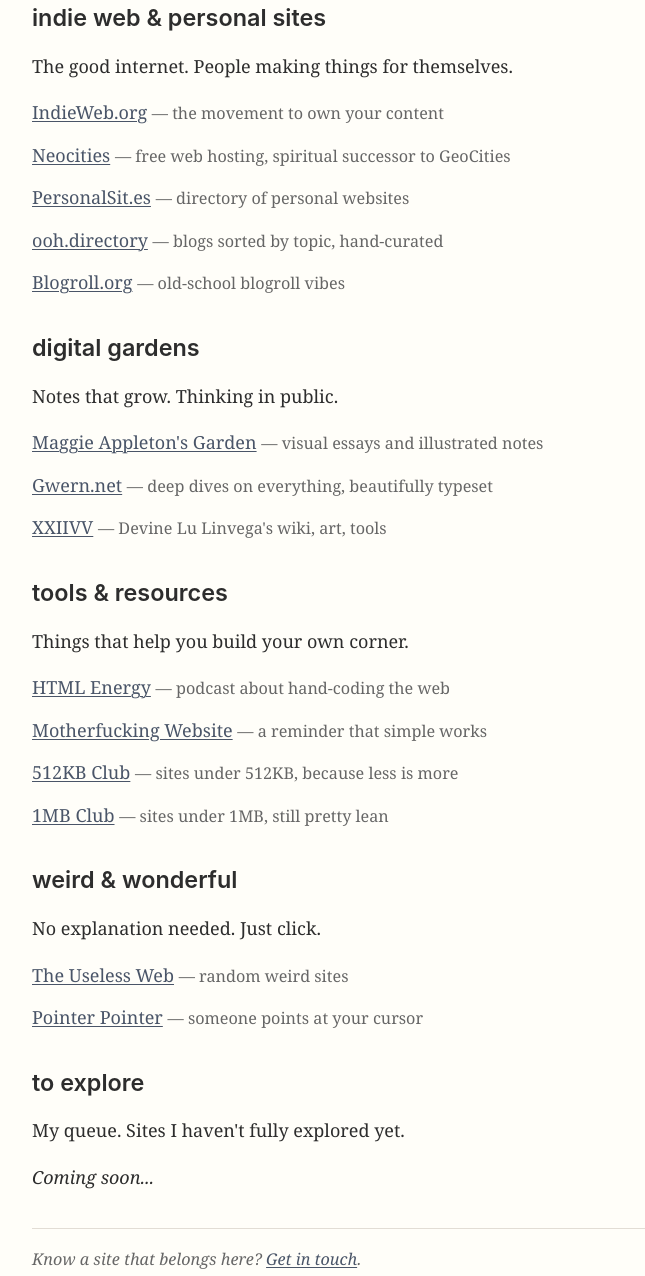
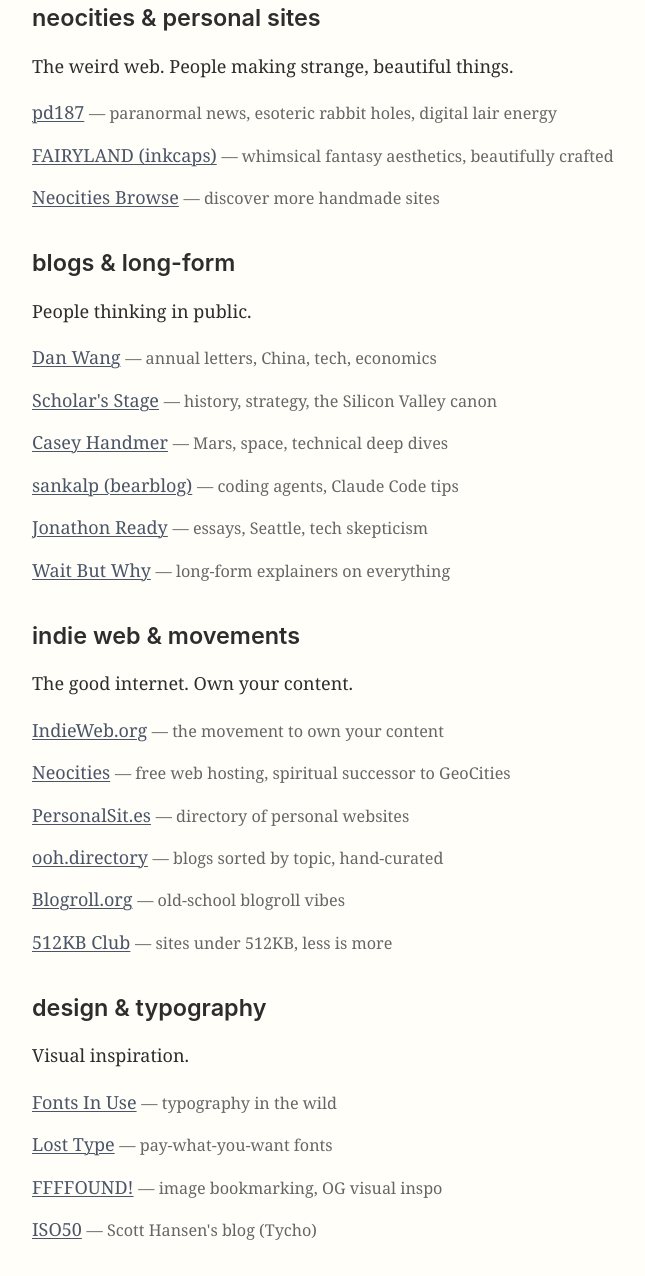
Before and after one commit to APLASTICBAGGY/APLASTICBAGGY.github.io, a plain HTML site: page links.html in a window 1280 px wide. Shown: the part 276-1552 px from the top of the page, without its empty margins (301-946 px from the left). Drawn offline with Linux system fonts and the light colour scheme.

Commit message:
Add links from Safari bookmarks
Neocities inspo: pd187, inkcaps (FAIRYLAND)
Blogs: Dan Wang, Scholar's Stage, Casey Handmer, sankalp
Design: Fonts In Use, Lost Type, ISO50
Culture: The Point, Gorilla vs Bear, Where's Your Ed At

```diff
--- a/links.html
+++ b/links.html
@@ -25,8 +25,58 @@
 
     <main>
       <section class="link-section">
-        <h2>indie web & personal sites</h2>
-        <p>The good internet. People making things for themselves.</p>
+        <h2>neocities & personal sites</h2>
+        <p>The weird web. People making strange, beautiful things.</p>
+        <ul class="links">
+          <li>
+            <a href="https://pd187.neocities.org" target="_blank" rel="noopener">pd187</a>
+            <span class="desc">— paranormal news, esoteric rabbit holes, digital lair energy</span>
+          </li>
+          <li>
+            <a href="https://inkcaps.neocities.org" target="_blank" rel="noopener">FAIRYLAND (inkcaps)</a>
+            <span class="desc">— whimsical fantasy aesthetics, beautifully crafted</span>
+          </li>
+          <li>
+            <a href="https://neocities.org/browse" target="_blank" rel="noopener">Neocities Browse</a>
+            <span class="desc">— discover more handmade sites</span>
+          </li>
+        </ul>
+      </section>
+
+      <section class="link-section">
+        <h2>blogs & long-form</h2>
+        <p>People thinking in public.</p>
+        <ul class="links">
+          <li>
+            <a href="https://danwang.co/2025-letter/" target="_blank" rel="noopener">Dan Wang</a>
+            <span class="desc">— annual letters, China, tech, economics</span>
+          </li>
+          <li>
+            <a href="https://scholars-stage.org" target="_blank" rel="noopener">Scholar's Stage</a>
+            <span class="desc">— history, strategy, the Silicon Valley canon</span>
+          </li>
+          <li>
+            <a href="https://caseyhandmer.wordpress.com" target="_blank" rel="noopener">Casey Handmer</a>
+            <span class="desc">— Mars, space, technical deep dives</span>
+          </li>
+          <li>
+            <a href="https://sankalp.bearblog.dev" target="_blank" rel="noopener">sankalp (bearblog)</a>
+            <span class="desc">— coding agents, Claude Code tips</span>
+          </li>
+          <li>
+            <a href="https://jonready.com" target="_blank" rel="noopener">Jonathon Ready</a>
+            <span class="desc">— essays, Seattle, tech skepticism</span>
+          </li>
+          <li>
+            <a href="https://waitbutwhy.com" target="_blank" rel="noopener">Wait But Why</a>
+            <span class="desc">— long-form explainers on everything</span>
+          </li>
+        </ul>
+      </section>
+
+      <section class="link-section">
+        <h2>indie web & movements</h2>
+        <p>The good internet. Own your content.</p>
         <ul class="links">
           <li>
             <a href="https://indieweb.org" target="_blank" rel="noopener">IndieWeb.org</a>
@@ -48,24 +98,32 @@
             <a href="https://blogroll.org" target="_blank" rel="noopener">Blogroll.org</a>
             <span class="desc">— old-school blogroll vibes</span>
           </li>
+          <li>
+            <a href="https://512kb.club" target="_blank" rel="noopener">512KB Club</a>
+            <span class="desc">— sites under 512KB, less is more</span>
+          </li>
         </ul>
       </section>
 
       <section class="link-section">
-        <h2>digital gardens</h2>
-        <p>Notes that grow. Thinking in public.</p>
+        <h2>design & typography</h2>
+        <p>Visual inspiration.</p>
         <ul class="links">
           <li>
-            <a href="https://maggieappleton.com/garden" target="_blank" rel="noopener">Maggie Appleton's Garden</a>
-            <span class="desc">— visual essays and illustrated notes</span>
+            <a href="https://fontsinuse.com" target="_blank" rel="noopener">Fonts In Use</a>
+            <span class="desc">— typography in the wild</span>
           </li>
           <li>
-            <a href="https://gwern.net" target="_blank" rel="noopener">Gwern.net</a>
-            <span class="desc">— deep dives on everything, beautifully typeset</span>
+            <a href="https://losttype.com" target="_blank" rel="noopener">Lost Type</a>
+            <span class="desc">— pay-what-you-want fonts</span>
           </li>
           <li>
-            <a href="https://wiki.xxiivv.com" target="_blank" rel="noopener">XXIIVV</a>
-            <span class="desc">— Devine Lu Linvega's wiki, art, tools</span>
+            <a href="http://ffffound.com" target="_blank" rel="noopener">FFFFOUND!</a>
+            <span class="desc">— image bookmarking, OG visual inspo</span>
+          </li>
+          <li>
+            <a href="http://blog.iso50.com" target="_blank" rel="noopener">ISO50</a>
+            <span class="desc">— Scott Hansen's blog (Tycho)</span>
           </li>
         </ul>
       </section>
@@ -83,27 +141,31 @@
             <span class="desc">— a reminder that simple works</span>
           </li>
           <li>
-            <a href="https://512kb.club" target="_blank" rel="noopener">512KB Club</a>
-            <span class="desc">— sites under 512KB, because less is more</span>
-          </li>
-          <li>
-            <a href="https://1mb.club" target="_blank" rel="noopener">1MB Club</a>
-            <span class="desc">— sites under 1MB, still pretty lean</span>
+            <a href="https://annas-archive.org" target="_blank" rel="noopener">Anna's Archive</a>
+            <span class="desc">— search engine for shadow libraries</span>
           </li>
         </ul>
       </section>
 
       <section class="link-section">
-        <h2>weird & wonderful</h2>
-        <p>No explanation needed. Just click.</p>
+        <h2>culture & writing</h2>
+        <p>Good reads.</p>
         <ul class="links">
           <li>
-            <a href="https://theuselessweb.com" target="_blank" rel="noopener">The Useless Web</a>
-            <span class="desc">— random weird sites</span>
+            <a href="https://www.jofreeman.com/joreen/tyranny.htm" target="_blank" rel="noopener">The Tyranny of Structurelessness</a>
+            <span class="desc">— Jo Freeman on informal power structures</span>
           </li>
           <li>
-            <a href="https://pointerpointer.com" target="_blank" rel="noopener">Pointer Pointer</a>
-            <span class="desc">— someone points at your cursor</span>
+            <a href="https://thepointmag.com" target="_blank" rel="noopener">The Point Magazine</a>
+            <span class="desc">— essays on culture and ideas</span>
+          </li>
+          <li>
+            <a href="https://www.gorillavsbear.net" target="_blank" rel="noopener">Gorilla vs. Bear</a>
+            <span class="desc">— indie music blog, still going</span>
+          </li>
+          <li>
+            <a href="https://www.wheresyoured.at" target="_blank" rel="noopener">Where's Your Ed At</a>
+            <span class="desc">— tech criticism, business idiots</span>
           </li>
         </ul>
       </section>
@@ -112,7 +174,18 @@
         <h2>to explore</h2>
         <p>My queue. Sites I haven't fully explored yet.</p>
         <ul class="links">
-          <li><em>Coming soon...</em></li>
+          <li>
+            <a href="https://gwern.net" target="_blank" rel="noopener">Gwern.net</a>
+            <span class="desc">— deep dives on everything</span>
+          </li>
+          <li>
+            <a href="https://wiki.xxiivv.com" target="_blank" rel="noopener">XXIIVV</a>
+            <span class="desc">— Devine Lu Linvega's wiki</span>
+          </li>
+          <li>
+            <a href="https://maggieappleton.com/garden" target="_blank" rel="noopener">Maggie Appleton's Garden</a>
+            <span class="desc">— visual essays, digital garden</span>
+          </li>
         </ul>
       </section>
     </main>
```
